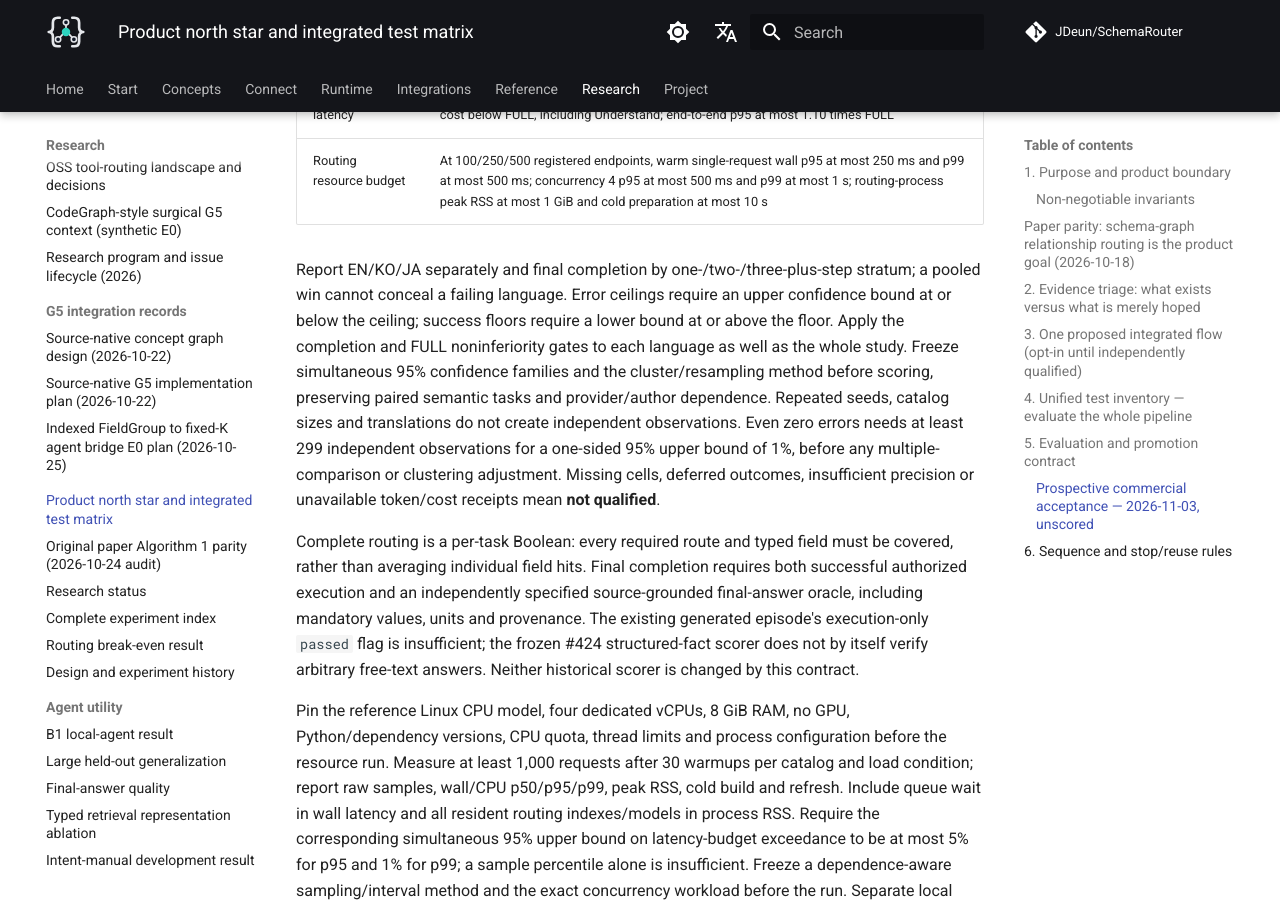
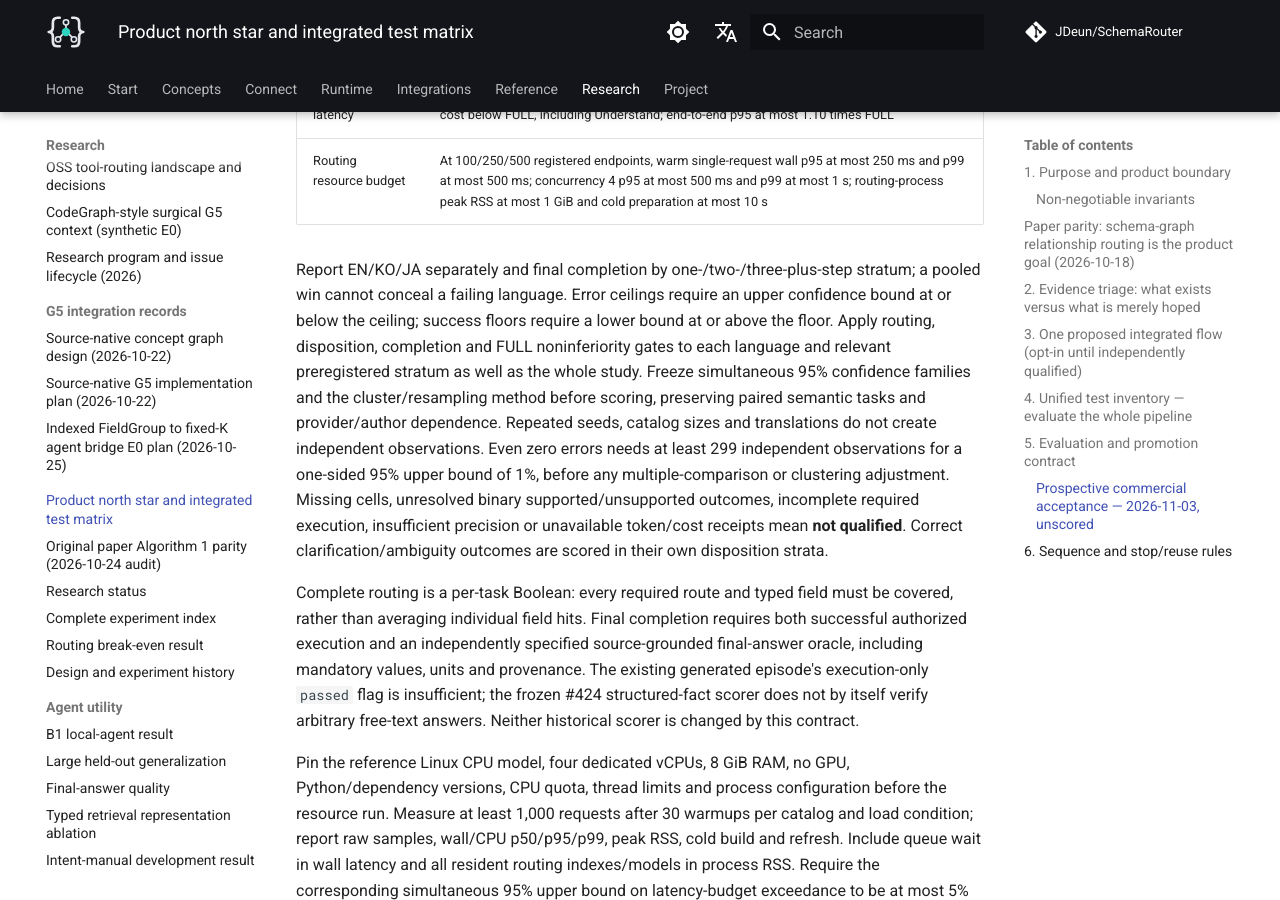
Before and after one commit to JDeun/SchemaRouter, an MkDocs documentation site: the page built from docs/research/product-north-star-and-test-matrix.md, in a window 1280 px wide and 900 px high, scrolled down 7845 px. Built offline with MkDocs 1.6.1 and Material for MkDocs 9.7.7, drawn with Linux system fonts in a browser that asks for light colours; comment, search, counter and statistics services are not loaded.

Commit message:
docs: clarify contract fallback and stratum acceptance boundaries

```diff
--- a/docs/research/product-north-star-and-test-matrix.md
+++ b/docs/research/product-north-star-and-test-matrix.md
@@ -166,14 +166,17 @@ agent/model/prompt revisions, K=5, budgets and analysis before scoring.
 Report EN/KO/JA separately and final completion by one-/two-/three-plus-step
 stratum; a pooled win cannot conceal a failing language. Error ceilings require
 an upper confidence bound at or below the ceiling; success floors require a lower
-bound at or above the floor. Apply the completion and FULL noninferiority gates
-to each language as well as the whole study. Freeze simultaneous 95% confidence families and the
+bound at or above the floor. Apply routing, disposition, completion and FULL
+noninferiority gates to each language and relevant preregistered stratum as well
+as the whole study. Freeze simultaneous 95% confidence families and the
 cluster/resampling method before scoring, preserving paired semantic tasks and
 provider/author dependence. Repeated seeds, catalog sizes and translations do
 not create independent observations. Even zero errors needs at least 299
 independent observations for a one-sided 95% upper bound of 1%, before any
-multiple-comparison or clustering adjustment. Missing cells, deferred outcomes,
-insufficient precision or unavailable token/cost receipts mean **not qualified**.
+multiple-comparison or clustering adjustment. Missing cells, unresolved binary
+supported/unsupported outcomes, incomplete required execution, insufficient
+precision or unavailable token/cost receipts mean **not qualified**. Correct
+clarification/ambiguity outcomes are scored in their own disposition strata.
 
 Complete routing is a per-task Boolean: every required route and typed field
 must be covered, rather than averaging individual field hits. Final completion
```
Also changed, not shown: docs/concepts/planning.md (+4 -0 lines), docs_ko/concepts/planning.md (+4 -0 lines), docs_ko/research/product-north-star-and-test-matrix.md (+5 -4 lines), 2 other files.
